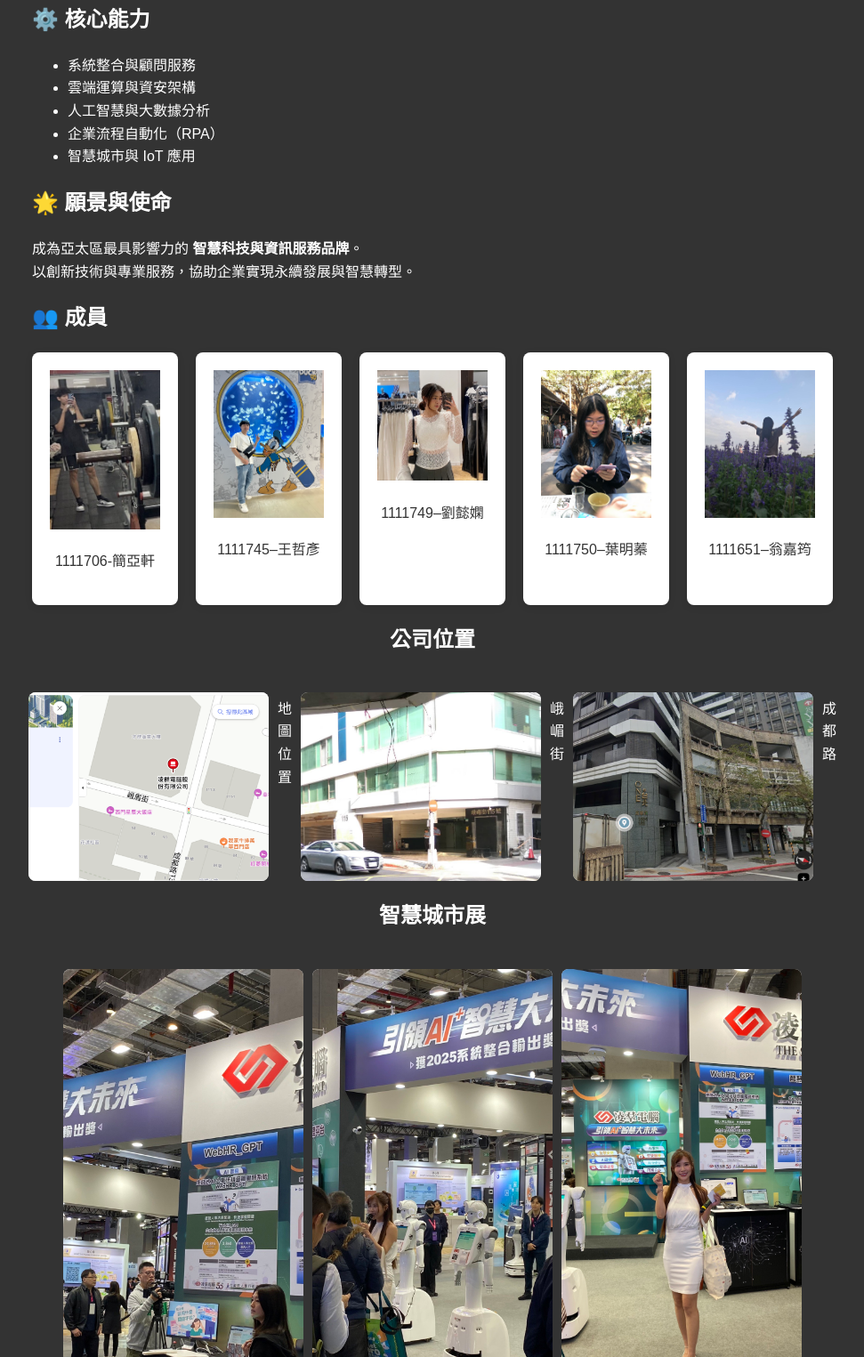
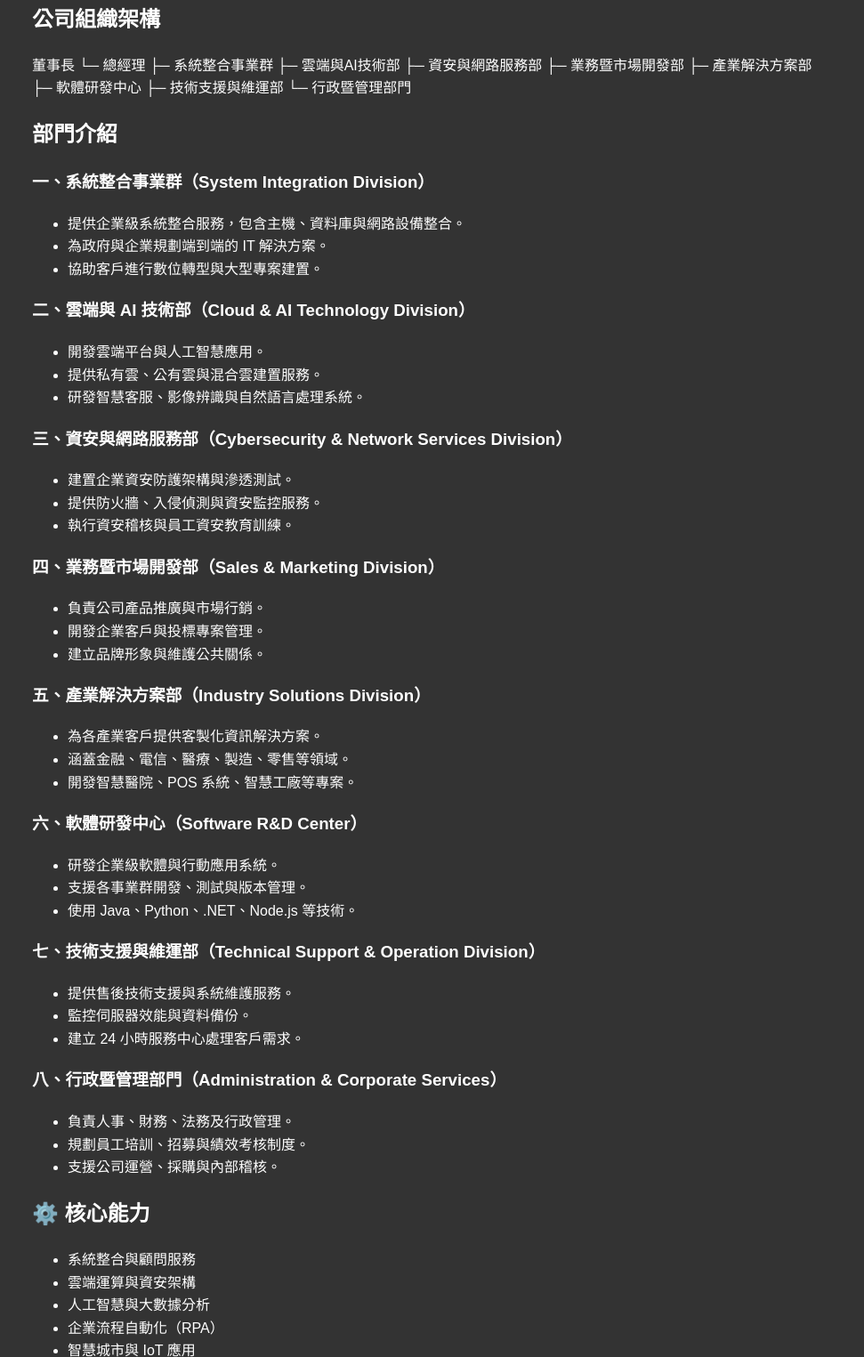
Before and after one commit to smallin12/syscom1, a plain HTML site: page index.html in a window 1280 px wide. Shown: the part 1084-2609 px from the top of the page at 89% size, without its empty margins (154-1125 px from the left). Drawn offline with Linux system fonts and the light colour scheme.

Commit message:
Update index.html

```diff
--- a/index.html
+++ b/index.html
@@ -116,6 +116,99 @@
         並在台灣、日本、美國及東南亞地區設有據點。
       </p>
 
+ <section>
+      <h2>公司組織架構</h2>
+      <div class="org-chart">
+董事長
+└─ 總經理
+   ├─ 系統整合事業群
+   ├─ 雲端與AI技術部
+   ├─ 資安與網路服務部
+   ├─ 業務暨市場開發部
+   ├─ 產業解決方案部
+   ├─ 軟體研發中心
+   ├─ 技術支援與維運部
+   └─ 行政暨管理部門
+      </div>
+    </section>
+
+    <section>
+      <h2>部門介紹</h2>
+
+      <article>
+        <h3>一、系統整合事業群（System Integration Division）</h3>
+        <ul>
+          <li>提供企業級系統整合服務，包含主機、資料庫與網路設備整合。</li>
+          <li>為政府與企業規劃端到端的 IT 解決方案。</li>
+          <li>協助客戶進行數位轉型與大型專案建置。</li>
+        </ul>
+      </article>
+
+      <article>
+        <h3>二、雲端與 AI 技術部（Cloud & AI Technology Division）</h3>
+        <ul>
+          <li>開發雲端平台與人工智慧應用。</li>
+          <li>提供私有雲、公有雲與混合雲建置服務。</li>
+          <li>研發智慧客服、影像辨識與自然語言處理系統。</li>
+        </ul>
+      </article>
+
+      <article>
+        <h3>三、資安與網路服務部（Cybersecurity & Network Services Division）</h3>
+        <ul>
+          <li>建置企業資安防護架構與滲透測試。</li>
+          <li>提供防火牆、入侵偵測與資安監控服務。</li>
+          <li>執行資安稽核與員工資安教育訓練。</li>
+        </ul>
+      </article>
+
+      <article>
+        <h3>四、業務暨市場開發部（Sales & Marketing Division）</h3>
+        <ul>
+          <li>負責公司產品推廣與市場行銷。</li>
+          <li>開發企業客戶與投標專案管理。</li>
+          <li>建立品牌形象與維護公共關係。</li>
+        </ul>
+      </article>
+
+      <article>
+        <h3>五、產業解決方案部（Industry Solutions Division）</h3>
+        <ul>
+          <li>為各產業客戶提供客製化資訊解決方案。</li>
+          <li>涵蓋金融、電信、醫療、製造、零售等領域。</li>
+          <li>開發智慧醫院、POS 系統、智慧工廠等專案。</li>
+        </ul>
+      </article>
+
+      <article>
+        <h3>六、軟體研發中心（Software R&D Center）</h3>
+        <ul>
+          <li>研發企業級軟體與行動應用系統。</li>
+          <li>支援各事業群開發、測試與版本管理。</li>
+          <li>使用 Java、Python、.NET、Node.js 等技術。</li>
+        </ul>
+      </article>
+
+      <article>
+        <h3>七、技術支援與維運部（Technical Support & Operation Division）</h3>
+        <ul>
+          <li>提供售後技術支援與系統維護服務。</li>
+          <li>監控伺服器效能與資料備份。</li>
+          <li>建立 24 小時服務中心處理客戶需求。</li>
+        </ul>
+      </article>
+
+      <article>
+        <h3>八、行政暨管理部門（Administration & Corporate Services）</h3>
+        <ul>
+          <li>負責人事、財務、法務及行政管理。</li>
+          <li>規劃員工培訓、招募與績效考核制度。</li>
+          <li>支援公司運營、採購與內部稽核。</li>
+        </ul>
+      </article>
+    </section>
+
+
         <section>
       <h2>⚙️ 核心能力</h2>
       <ul>
```
